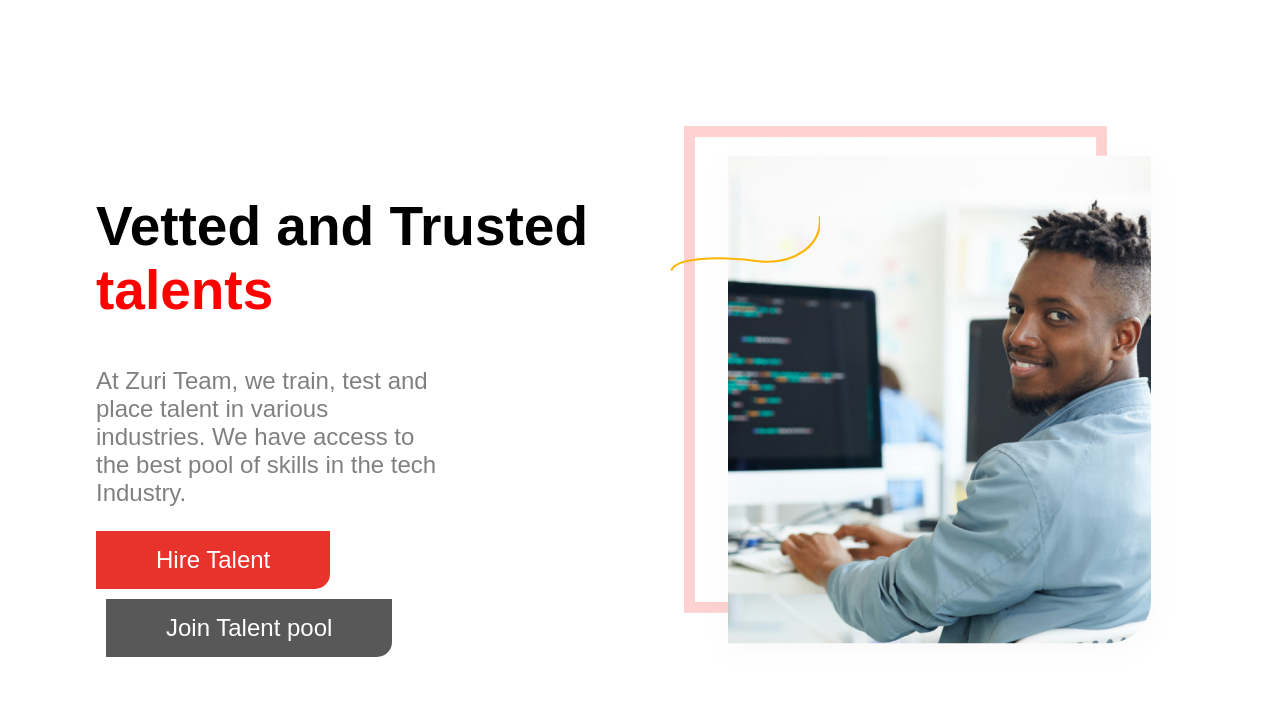
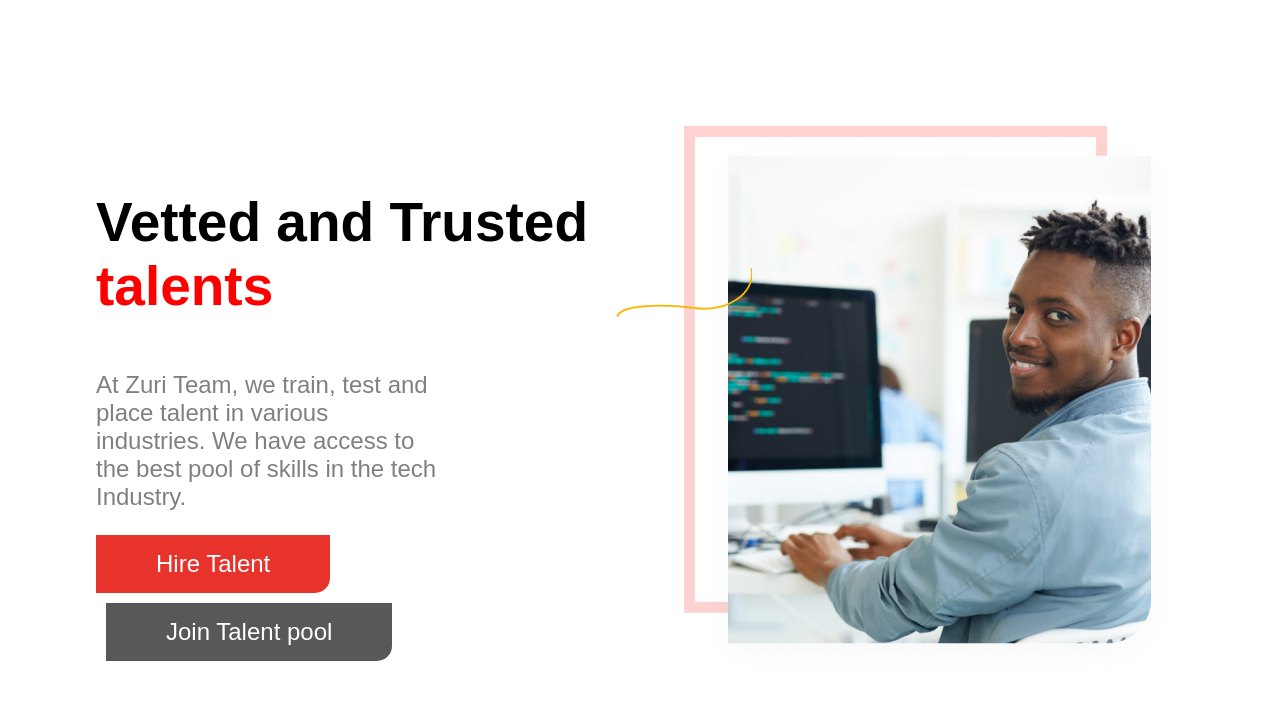
Before and after one commit to smugson/zuriclone, a plain HTML site: page Talent.html in a window 1280 px wide. Shown: the part 84-800 px from the top of the page. Drawn offline with Linux system fonts and the light colour scheme.

Commit message:
roughly done css on talent and training

```diff
--- a/css/styles2.css
+++ b/css/styles2.css
@@ -99,6 +99,7 @@ header{
 
 .hero-text h1{
     font-size: 55px;
+    margin-bottom: 0px;
 }
 
 .talent{
@@ -106,16 +107,19 @@ header{
 }
 
 .hero-text p{
+    margin-top: 0px;
     font-size: 24px;
     color: gray;
     padding-right: 200px;
 }
 
 .hero-text img{
-    width: 150px;
-    position: absolute;
-    left: 670px;
-    top: 300px;
+    width: 25%;
+    position: relative;
+    bottom: 50px;
+    left: 520px;
+    /* left: 670px;
+    top: 300px; */
 }
 
 .hero-img img{
```
